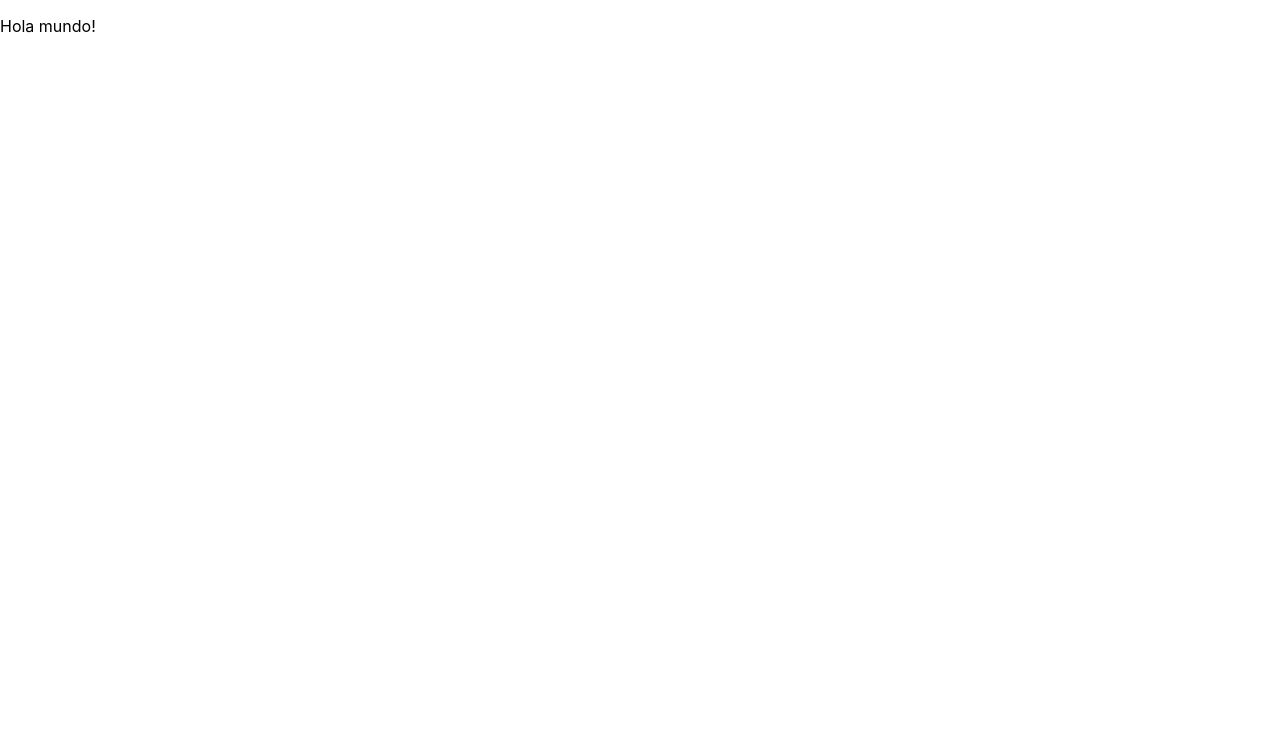
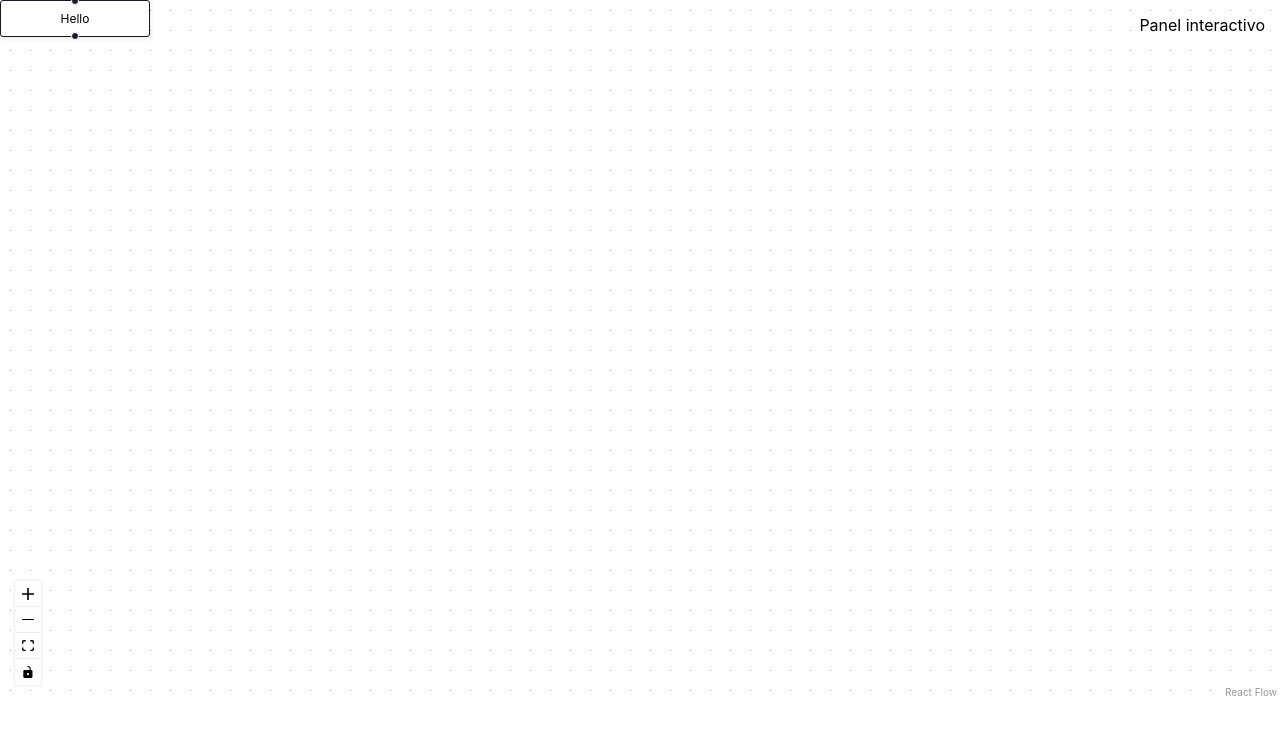
Before and after one commit to maxfloresv/umlify, a React (Create React App) app: page / in a window 1280 px wide. Shown: the top 734 px of the page. Built offline with nearby package versions, Linux system fonts and the light colour scheme.

Commit message:
✨ Adds panel visualization

```diff
--- a/src/App.tsx
+++ b/src/App.tsx
@@ -1,11 +1,30 @@
 import React from 'react';
-import { ReactFlow } from '@xyflow/react';
+import { ReactFlow, Background, Controls, Panel } from '@xyflow/react';
 import '@xyflow/react/dist/style.css';
-import './App.css';
+//import './App.css';
+
+const nodes = [
+  {
+    id: '1', // required
+    position: { x: 0, y: 0 }, // required
+    data: { label: 'Hello' }, // required
+  },
+];
 
 function App() {
   return (
-    <p>Hola mundo!</p>
+    <div style={{ height: 700 }}>
+      <ReactFlow nodes={nodes}>
+        <Panel
+          style={{ backgroundColor: "white" }}
+          position="top-right"
+        >
+          Panel interactivo
+        </Panel>
+        <Background />
+        <Controls />
+      </ReactFlow>
+    </div>
   );
 }
 
```
